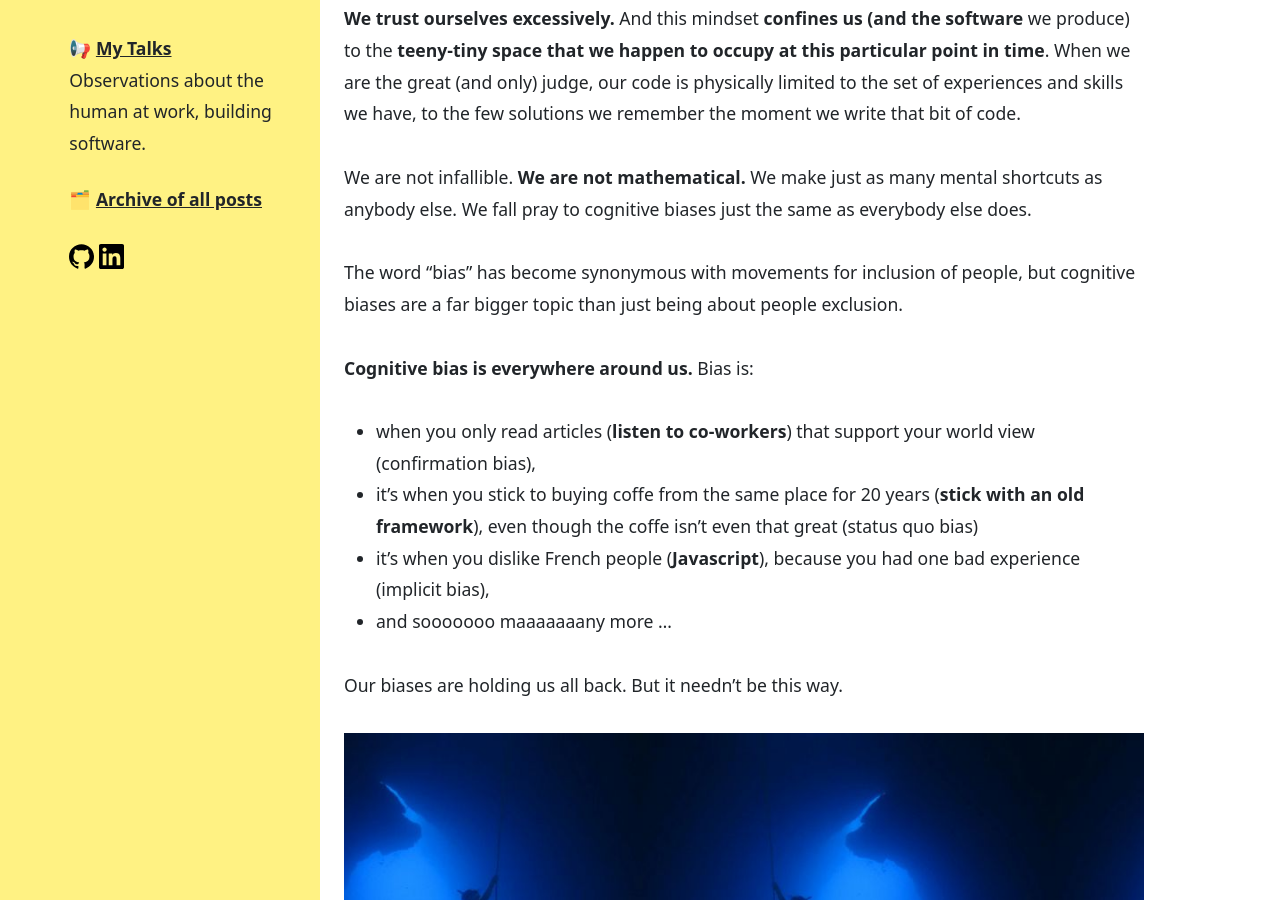
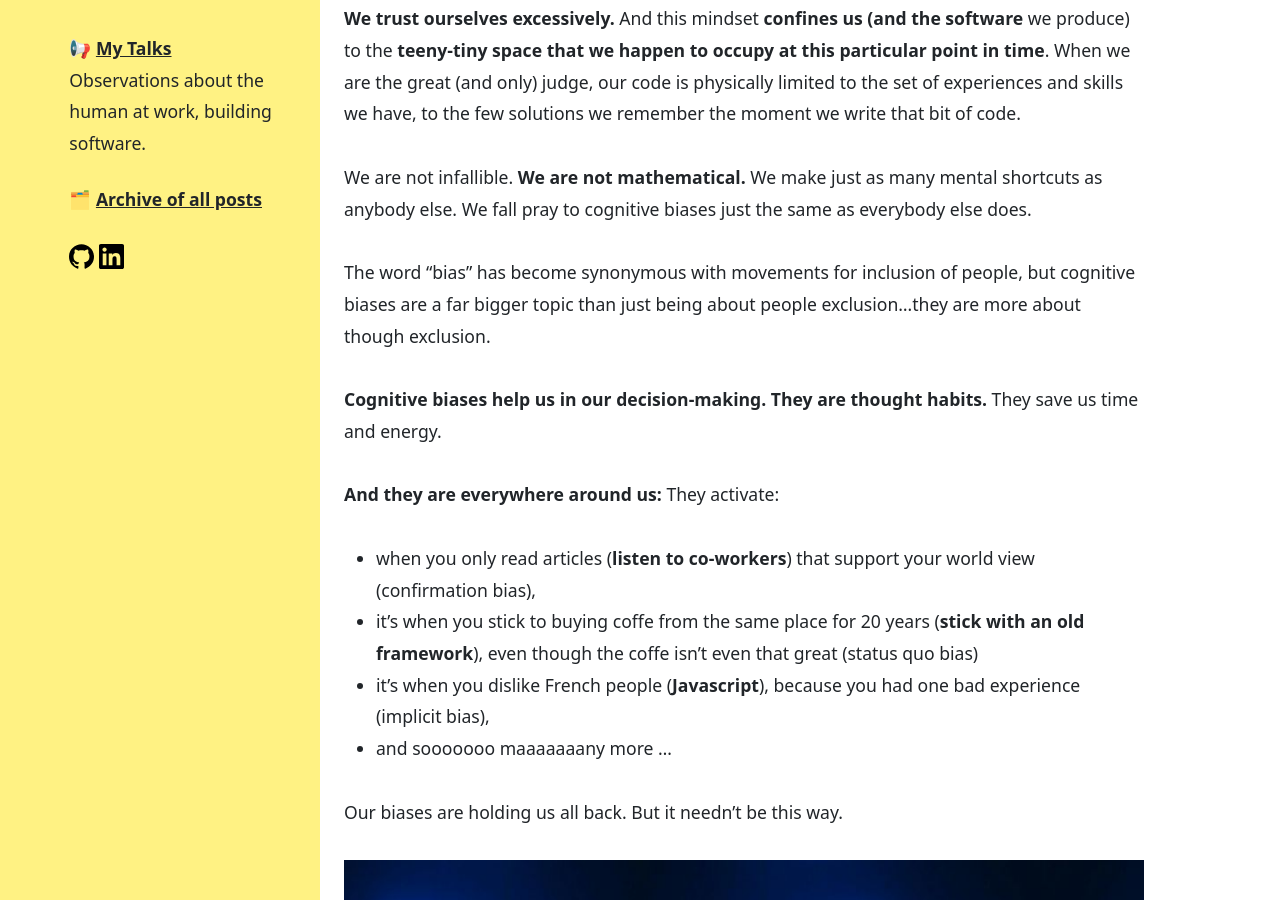
Before and after one commit to inesp/inesp.github.io, a Jekyll site: the page built from _posts/2025-07-21-blind-spots-in-code-part-I.md, in a window 1280 px wide and 900 px high, scrolled down 508 px. Built offline with Jekyll 4.4.1, drawn with Linux system fonts in a browser that asks for light colours; nearby versions of some CDN libraries; some web fonts are replaced.

Commit message:
Improve text

```diff
--- a/_posts/2025-07-21-blind-spots-in-code-part-I.md
+++ b/_posts/2025-07-21-blind-spots-in-code-part-I.md
@@ -28,9 +28,11 @@ This might just be the original example of bias that we, developers, just can't
 
 We are not infallible. **We are not mathematical.** We make just as many mental shortcuts as anybody else. We fall pray to cognitive biases just the same as everybody else does.
 
-The word "bias" has become synonymous with movements for inclusion of people, but cognitive biases are a far bigger topic than just being about people exclusion.
+The word "bias" has become synonymous with movements for inclusion of people, but cognitive biases are a far bigger topic than just being about people exclusion...they are more about though exclusion.
 
-**Cognitive bias is everywhere around us.** Bias is:
+**Cognitive biases help us in our decision-making. They are thought habits.** They save us time and energy.
+
+**And they are everywhere around us:** They activate:
 - when you only read articles (**listen to co-workers**) that support your world view (confirmation bias),
 - it's when you stick to buying coffe from the same place for 20 years (**stick with an old framework**), even though the coffe isn't even that great (status quo bias)
 - it's when you dislike French people (**Javascript**), because you had one bad experience (implicit bias),
```
